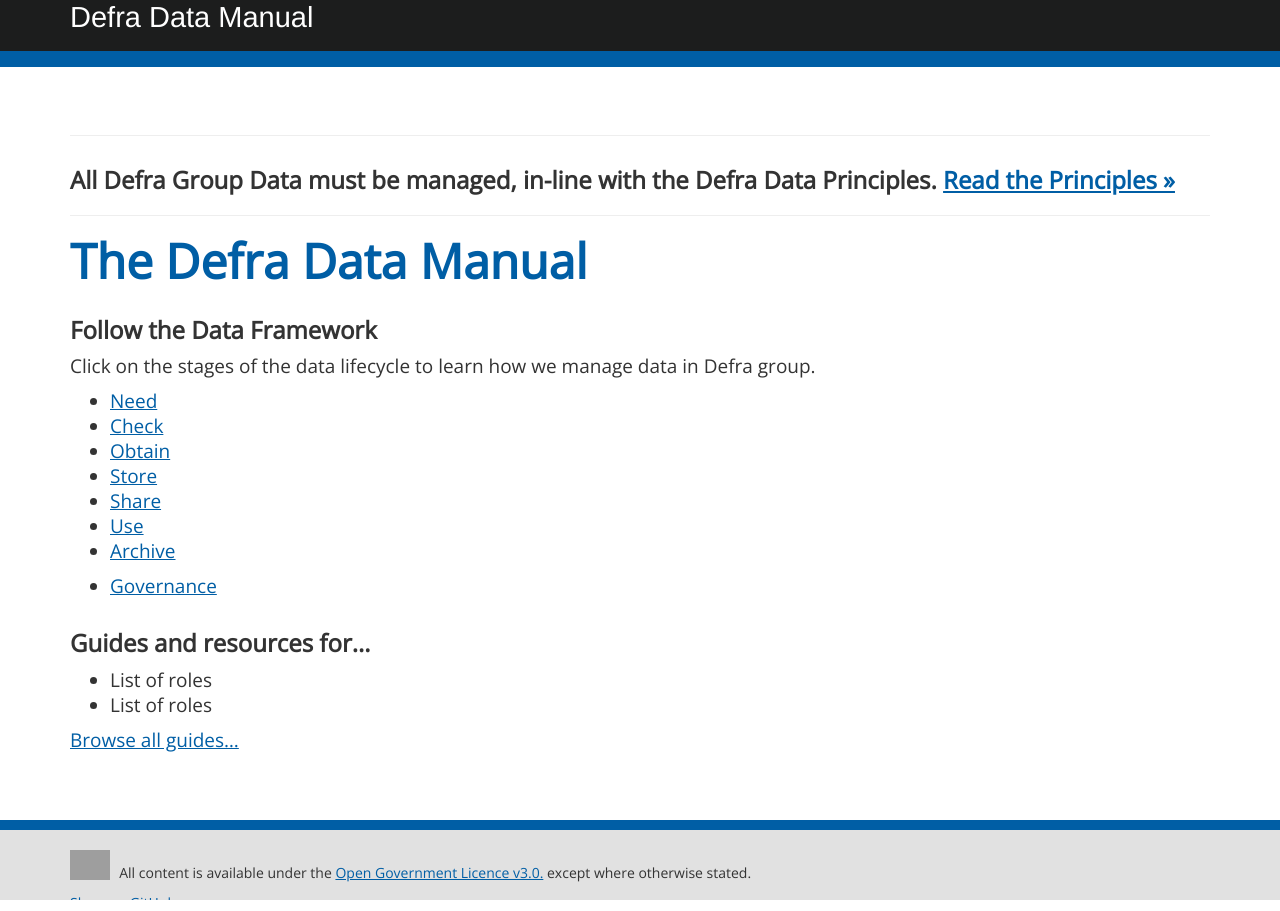
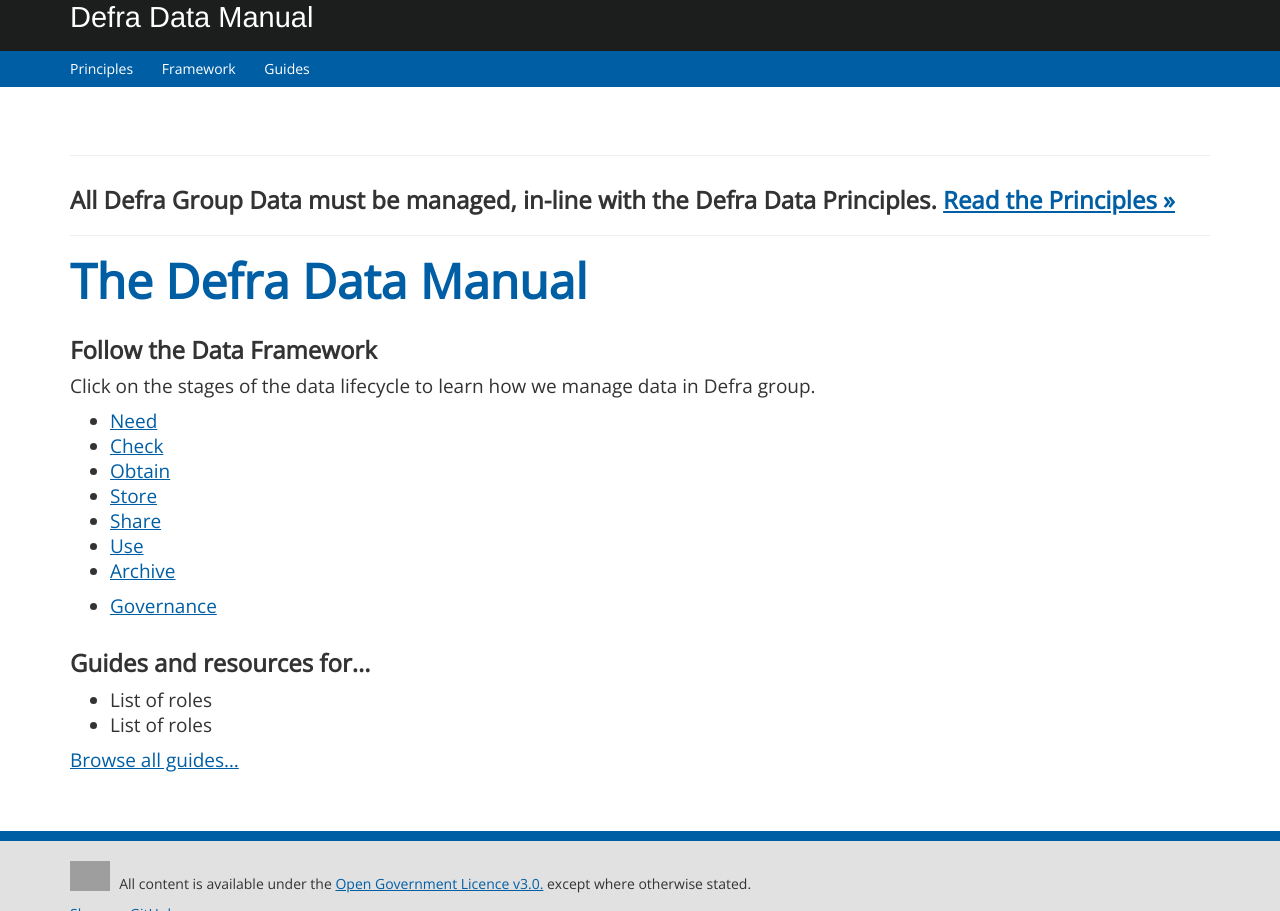
Before and after one commit to andjnewman/DDM, a Jekyll site: the page built from index.md, in a window 1280 px wide. Built offline with Jekyll 4.4.1, drawn with Linux system fonts in a browser that asks for light colours.

Commit message:
Update index.md

```diff
--- a/index.md
+++ b/index.md
@@ -1,6 +1,16 @@
 ---
 layout: default
 title: Defra Data Manual
+breadcrumbs:
+  -
+    title: Principles
+    url: /DDM/principles/principles
+  -
+    title: Framework
+    url: /DDM/framework/framework
+  -
+    title: Guides
+    url: /DDM/guides/guides
 ---
 
 ***
```
